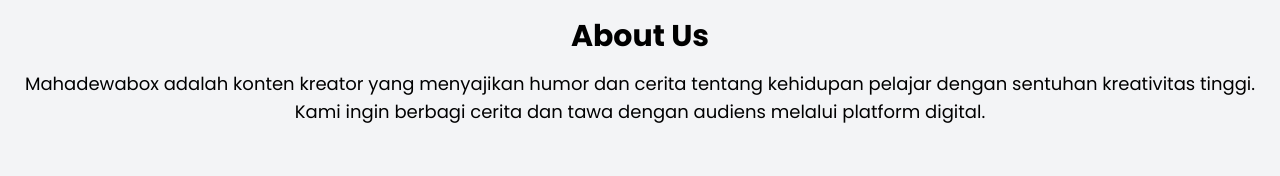
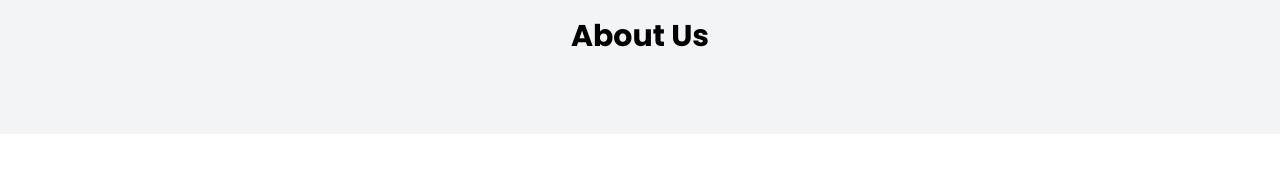
Before and after one commit to RudiPangestu/TPDlanding, a Next.js app: page / in a window 1280 px wide. Shown: the part 686-862 px from the top of the page. Built offline with nearby package versions, Linux system fonts and the light colour scheme.

Commit message:
Update konten3

```diff
--- a/src/app/page.tsx
+++ b/src/app/page.tsx
@@ -23,7 +23,6 @@
         <div className="max-w-7xl mx-auto text-center">
           <h2 className="text-3xl font-bold mb-4">About Us</h2>
           <p className="text-lg">
-            Mahadewabox adalah konten kreator yang menyajikan humor dan cerita tentang kehidupan pelajar dengan sentuhan kreativitas tinggi. Kami ingin berbagi cerita dan tawa dengan audiens melalui platform digital.
           </p>
         </div>
       </section>
```
